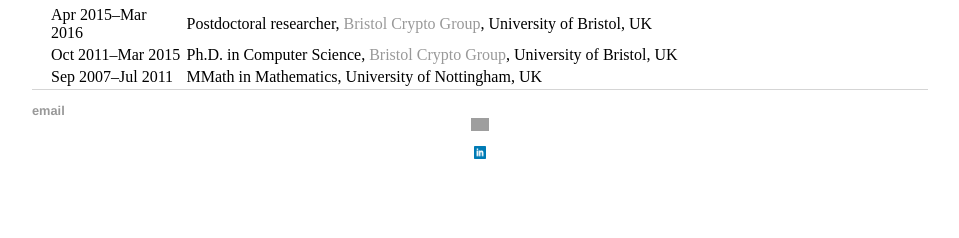
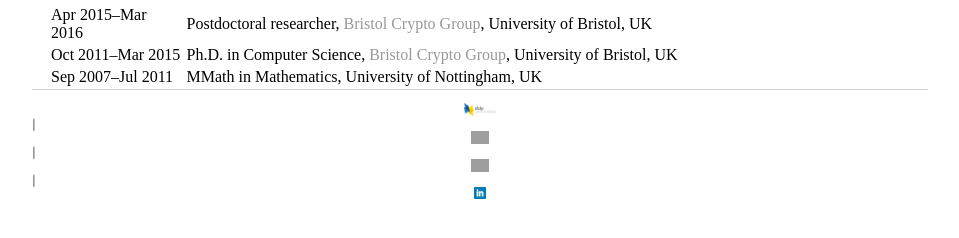
Before and after one commit to gareth-t-davies/gareth-t-davies.github.io, a Jekyll site: the page built from index.html, in a window 1280 px wide. Shown: the part 445-683 px from the top of the page, without its empty margins (160-1119 px from the left). Built offline with Jekyll 4.4.1, drawn with Linux system fonts in a browser that asks for light colours.

Commit message:
All logos inline

```diff
--- a/_layouts/default.html
+++ b/_layouts/default.html
@@ -21,9 +21,7 @@
 			</div><!-- /.container -->
 			<footer>
 	    		<ul>
-	        		<li><a href="mailto:gareth.davies89@gmail.com">email</a></li>
-				<li><a href="http://www.twitter.com/gareth_t_davies"><img src="{{site.url}}/images/twitter-logo.png" style="display: block; margin: auto;height: 1em" alt="Twitter" /></li>
-				<li><a href="https://linkedin.com/in/gareth-t-davies-78910942"><img src="{{site.url}}/images/linkedin-logo.png" style="display: block; margin: auto;height: 1em" alt="LinkedIn" /></li>
+				<a href="https://dblp.uni-trier.de/pers/hd/d/Davies:Gareth_T="><img src="{{site.url}}/images/dblp-logo.png" style="display: block; margin: auto;height: 1em" alt="DBLP" /> | <a href="https://scholar.google.co.uk/citations?user=_PlHsT8AAAAJ&hl=en"><img src="{{site.url}}/images/scholar-logo.jpg" style="display: block; margin: auto;height: 1em" alt="Google Scholar" /> | <a href="http://www.twitter.com/gareth_t_davies"><img src="{{site.url}}/images/twitter-logo.png" style="display: block; margin: auto;height: 1em" alt="Twitter" /> | <a href="https://linkedin.com/in/gareth-t-davies-78910942"><img src="{{site.url}}/images/linkedin-logo.png" style="display: block; margin: auto;height: 1em" alt="LinkedIn" />
 				</ul>
 			</footer>
 		</body>
```
